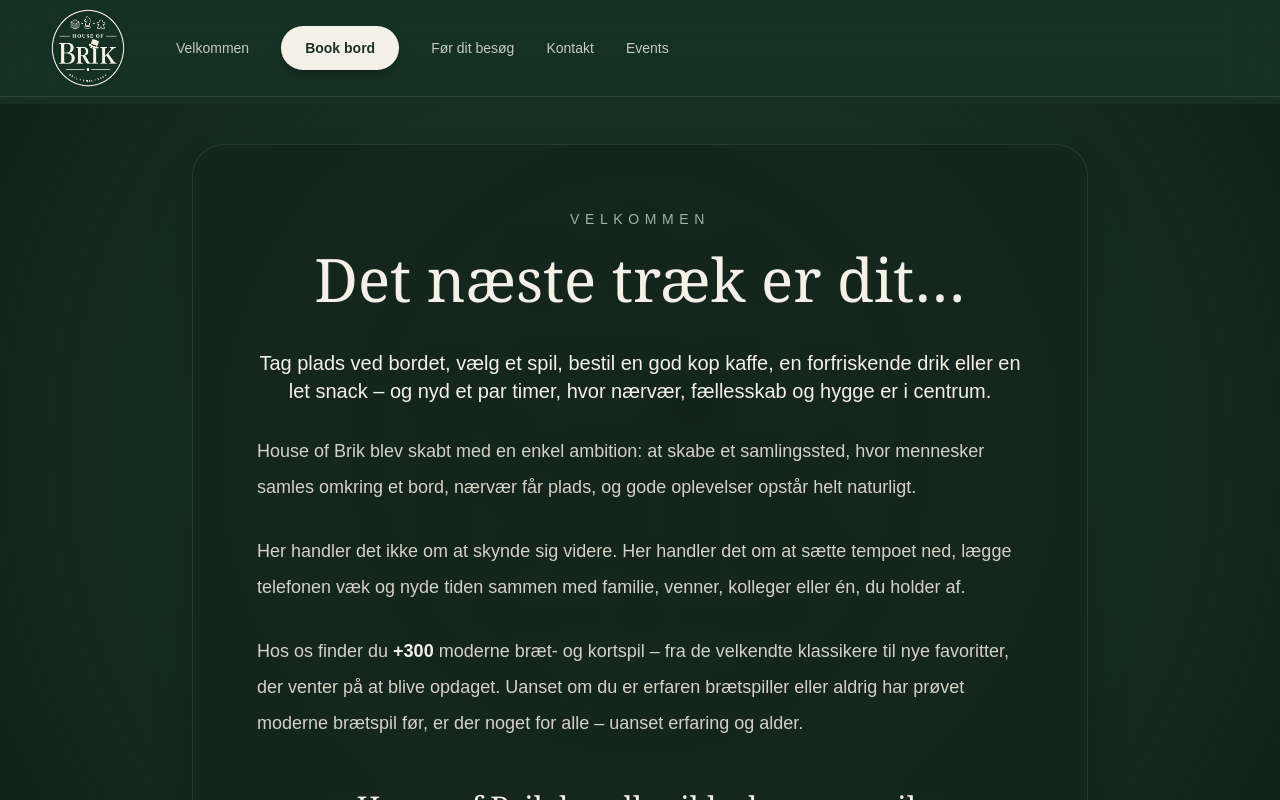
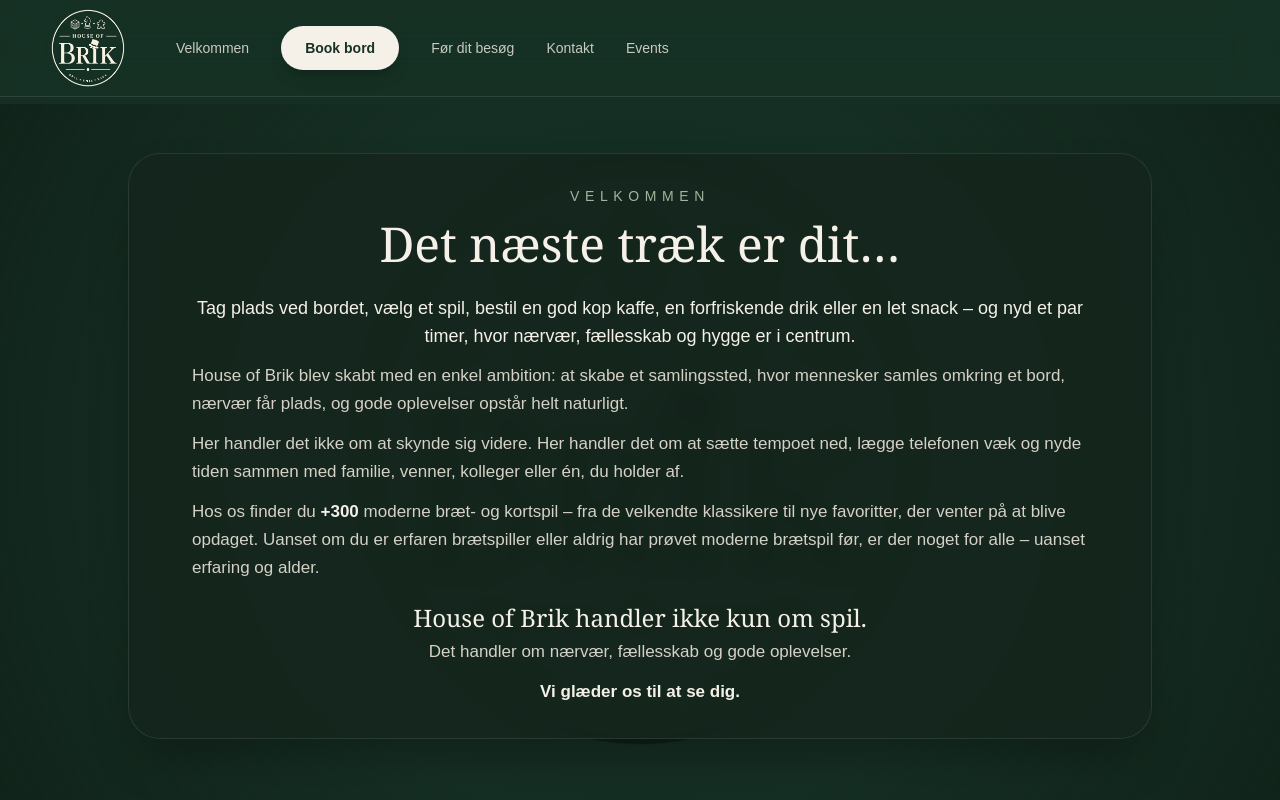
Before and after one commit to Houseofbrik/houseofbrik.dk, a Next.js app: page / in a window 1280 px wide. Both pictures are taken after a click on the button "Velkommen". Shown: the top 800 px of the page. Built offline with nearby package versions, Linux system fonts and the light colour scheme.

Commit message:
Tilpasset velkomstside til én skærm

```diff
--- a/app/page.tsx
+++ b/app/page.tsx
@@ -302,7 +302,6 @@
     </section>
   );
 }
-
 function FeatureCard({
   icon,
   title,
@@ -328,18 +327,18 @@
 }
 function WelcomePage() {
   return (
-    <section className="relative z-10 flex min-h-screen items-center justify-center px-6 pb-16 pt-32 md:pt-36">
-      <div className="max-w-4xl rounded-[2rem] border border-[#F5F1E8]/10 bg-[#14251C]/80 px-8 py-12 shadow-2xl shadow-black/30 backdrop-blur-md md:px-16 md:py-16">
-        <p className="mb-5 text-center text-sm uppercase tracking-[0.4em] text-[#9FB69F]">
+    <section className="relative z-10 flex min-h-screen items-center justify-center px-6 pb-5 pt-24 md:pt-28">
+      <div className="w-full max-w-5xl rounded-[2rem] border border-[#F5F1E8]/10 bg-[#14251C]/80 px-8 py-7 shadow-2xl shadow-black/30 backdrop-blur-md md:px-14 md:py-8">
+        <p className="mb-2 text-center text-xs uppercase tracking-[0.4em] text-[#9FB69F] md:text-sm">
           Velkommen
         </p>
 
-        <h1 className="text-center font-serif text-4xl text-[#F5F1E8] md:text-6xl">
+        <h1 className="text-center font-serif text-4xl leading-tight text-[#F5F1E8] md:text-5xl">
           Det næste træk er dit…
         </h1>
 
-        <div className="mx-auto mt-10 max-w-3xl space-y-7 text-base leading-8 text-[#D6D1C7] md:text-lg md:leading-9">
-          <p className="text-center text-lg font-medium text-[#F5F1E8] md:text-xl">
+        <div className="mx-auto mt-5 max-w-4xl space-y-3 text-base leading-6 text-[#D6D1C7] md:text-[17px] md:leading-7">
+          <p className="text-center text-lg font-medium leading-7 text-[#F5F1E8]">
             Tag plads ved bordet, vælg et spil, bestil en god kop kaffe, en
             forfriskende drik eller en let snack – og nyd et par timer, hvor
             nærvær, fællesskab og hygge er i centrum.
@@ -366,16 +365,16 @@
             noget for alle – uanset erfaring og alder.
           </p>
 
-          <div className="pt-5 text-center">
-            <p className="font-serif text-2xl text-[#F5F1E8] md:text-3xl">
+          <div className="pt-2 text-center">
+            <p className="font-serif text-xl text-[#F5F1E8] md:text-2xl">
               House of Brik handler ikke kun om spil.
             </p>
 
-            <p className="mt-3">
+            <p className="mt-1">
               Det handler om nærvær, fællesskab og gode oplevelser.
             </p>
 
-            <p className="mt-7 font-semibold text-[#F5F1E8]">
+            <p className="mt-3 font-semibold text-[#F5F1E8]">
               Vi glæder os til at se dig.
             </p>
           </div>
@@ -384,7 +383,6 @@
     </section>
   );
 }
-
 
 function EventsPage() {
   return (
```
